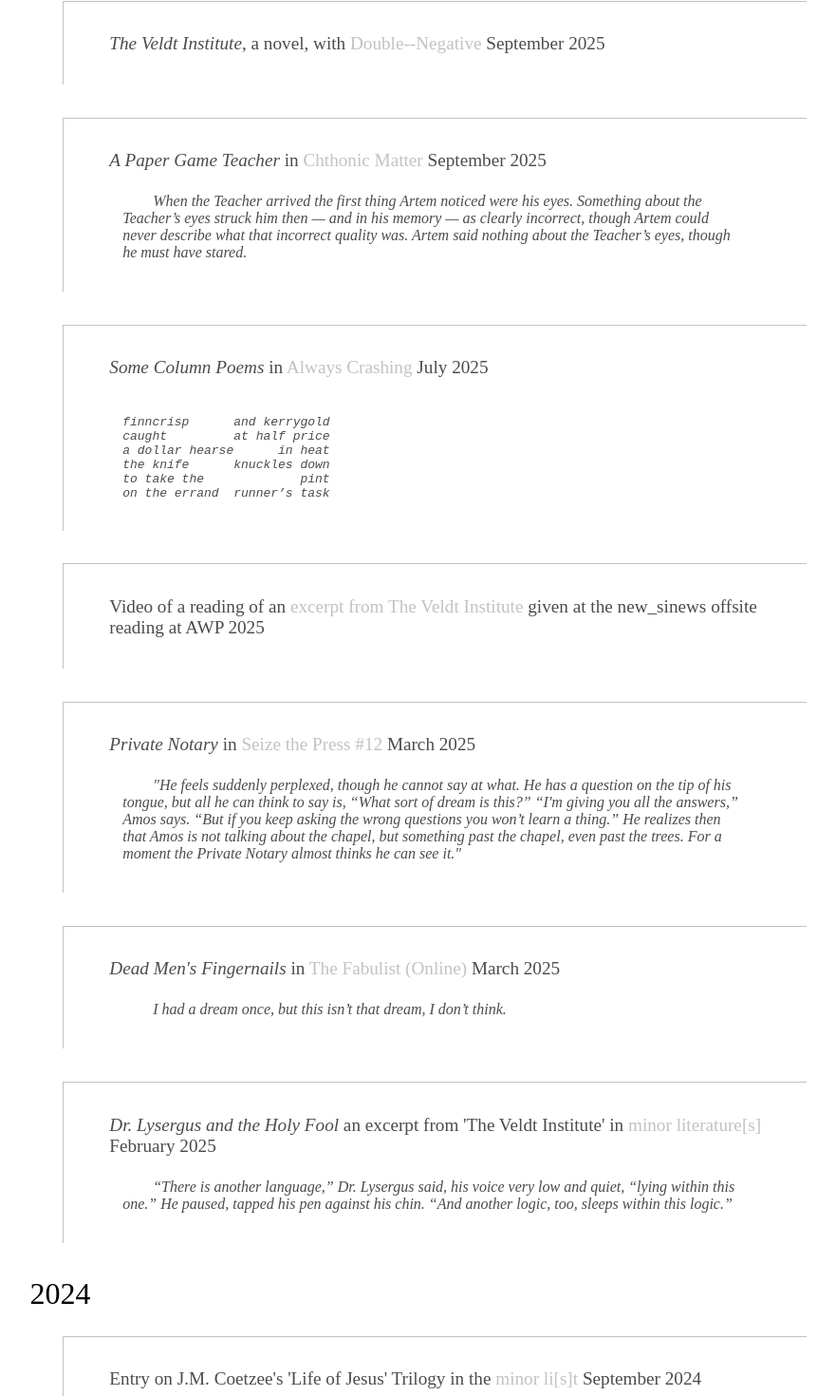
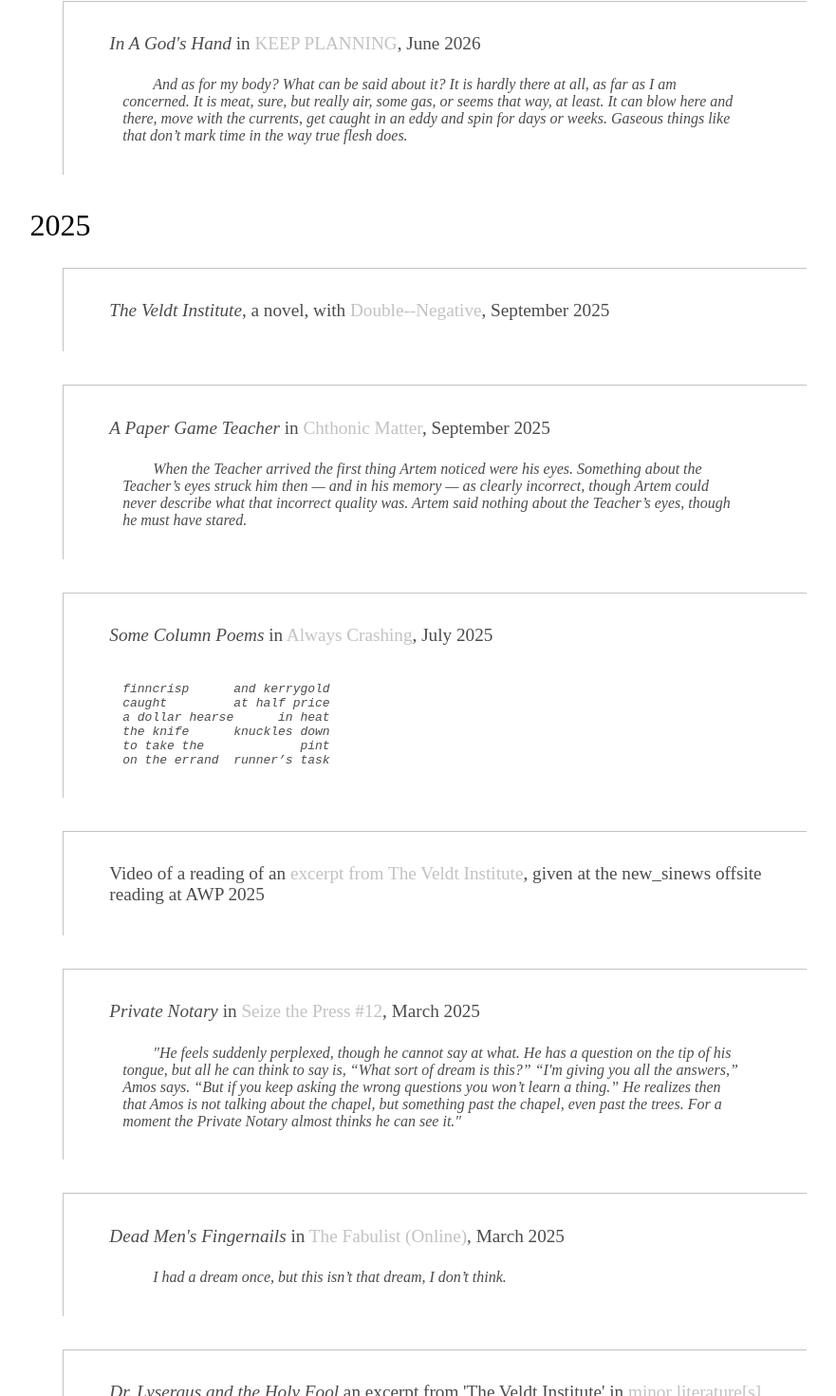
Before and after one commit to perfidiousscript/home_page, a Next.js app: page /credits in a window 1280 px wide. Shown: the part 348-1818 px from the top of the page at 95% size, without its empty margins (182-1063 px from the left). Built offline with nearby package versions, Linux system fonts and the light colour scheme.

Commit message:
adds In A Gods Hand to credits

```diff
--- a/public/credits.js
+++ b/public/credits.js
@@ -4,6 +4,17 @@
 // }
 
 export const credits = [
+  { year: "2026" },
+  {
+    title: [
+      <i>In A God's Hand</i>,
+      " in ",
+      <a href="https://keep-planning.net/text/054"> KEEP PLANNING</a>,
+      ", June 2026",
+    ],
+    quote:
+      "And as for my body? What can be said about it? It is hardly there at all, as far as I am concerned. It is meat, sure, but really air, some gas, or seems that way, at least. It can blow here and there, move with the currents, get caught in an eddy and spin for days or weeks. Gaseous things like that don’t mark time in the way true flesh does.",
+  },
   { year: "2025" },
   {
     title: [
@@ -13,7 +24,7 @@ export const credits = [
         {" "}
         Double--Negative
       </a>,
-      " September 2025",
+      ", September 2025",
     ],
   },
   {
@@ -23,7 +34,7 @@ export const credits = [
       <a href="https://chthonicmatter.wordpress.com/chthonicmatter/">
         Chthonic Matter
       </a>,
-      " September 2025",
+      ", September 2025",
     ],
     quote: `When the Teacher arrived the first thing Artem noticed were his eyes. Something about the Teacher’s eyes struck him then — and in his memory — as clearly incorrect, though Artem could never describe what that incorrect quality was. Artem said nothing about the Teacher’s eyes, though he must have stared.`,
   },
@@ -34,7 +45,7 @@ export const credits = [
       <a href="https://www.alwayscrashing.com/current/2025/7/21/samuel-m-moss-some-column-poems">
         Always Crashing
       </a>,
-      " July 2025",
+      ", July 2025",
     ],
     // prettier-ignore
     quote:<pre><br/>finncrisp      and kerrygold<br/>
@@ -51,7 +62,7 @@ export const credits = [
         {" "}
         excerpt from The Veldt Institute
       </a>,
-      " given at the new_sinews offsite reading at AWP 2025  ",
+      ", given at the new_sinews offsite reading at AWP 2025  ",
     ],
   },
   {
@@ -62,7 +73,7 @@ export const credits = [
         {" "}
         Seize the Press #12
       </a>,
-      " March 2025",
+      ", March 2025",
     ],
     quote: `"He feels suddenly perplexed, though he cannot say at what. He has a question on the tip of his tongue, but all he can think to say is, “What sort of dream is this?”
 	“I'm giving you all the answers,” Amos says. “But if you keep asking the wrong questions you won’t learn a thing.”
@@ -77,7 +88,7 @@ export const credits = [
         {" "}
         The Fabulist (Online)
       </a>,
-      " March 2025 ",
+      ", March 2025 ",
     ],
     quote: "I had a dream once, but this isn’t that dream, I don’t think.",
   },
@@ -89,7 +100,7 @@ export const credits = [
       <a href="https://minorliteratures.com/2025/02/20/dr-lysergus-and-the-holy-fool-samuel-m-moss/">
         minor literature[s]
       </a>,
-      " February 2025",
+      ", February 2025",
     ],
     quote:
       "“There is another language,” Dr. Lysergus said, his voice very low and quiet, “lying within this one.” He paused, tapped his pen against his chin. “And another logic, too, sleeps within this logic.”",
@@ -103,7 +114,7 @@ export const credits = [
         {" "}
         minor li[s]t
       </a>,
-      " September 2024",
+      ", September 2024",
     ],
   },
   {
```
